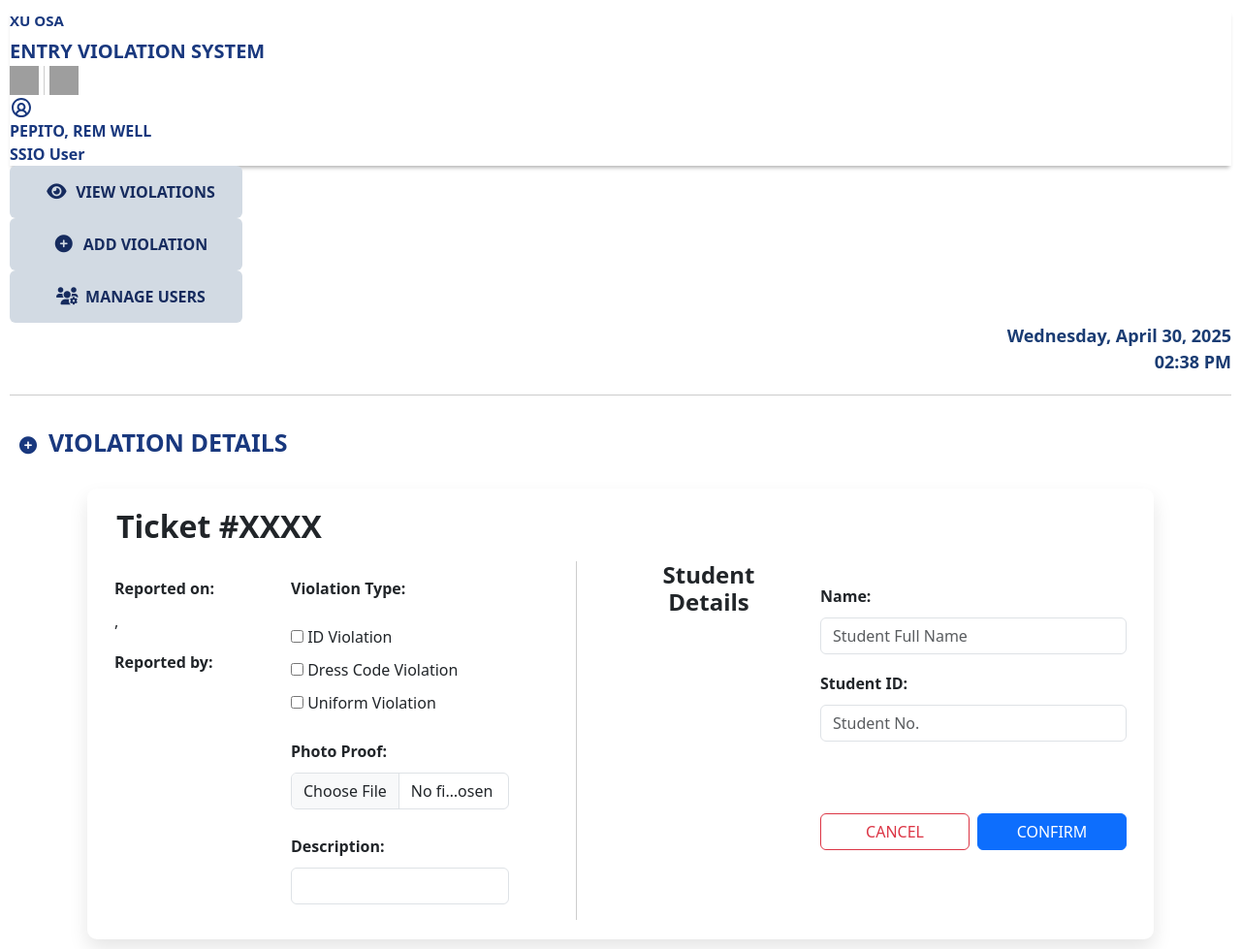
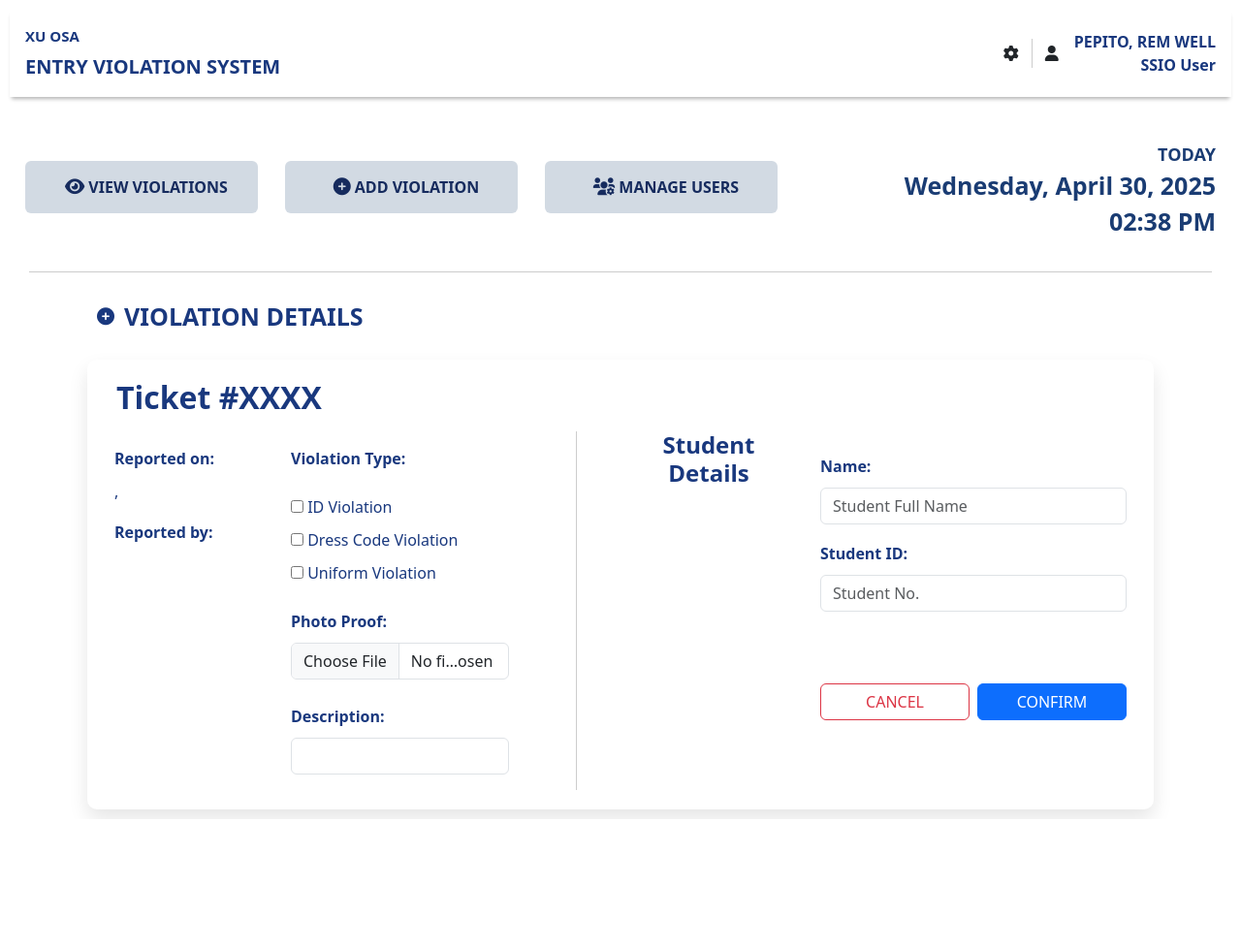
Before and after one commit to kemsk/DockerMS2, a Django app: page /admin/xu-entry-violation/add-violation in a window 1280 px wide. Shown: the whole page at 97% size. After the commit the page ends 845 px from the top, so only its background shows below. Run offline with Django 5.2, Linux system fonts and the light colour scheme; grey boxes are pictures that could not be loaded.

Commit message:
css and ts_index.html fixed

```diff
--- a/TS/templates/ts_index.html
+++ b/TS/templates/ts_index.html
@@ -14,24 +14,20 @@
   <!-- JS Links -->
   <script src="https://cdn.jsdelivr.net/npm/bootstrap@5.3.0-alpha1/dist/js/bootstrap.bundle.min.js"></script>
 </head>
-
 <body>
 
   <!-- Header Section -->
-  <div class="header">
+  <div class="header d-flex justify-content-between align-items-center p-3">
     <div class="header-title">
-      <div class="title-small">XU OSA</div>
-      <div class="title-large">ENTRY VIOLATION SYSTEM</div>
+      <div class="title-small"><strong>XU OSA</strong></div>
+      <div class="title-large"><strong>ENTRY VIOLATION SYSTEM</strong></div>
     </div>
-
-    <div class="user-info">
-      <div class="user-icons">
-        <span class="icon-settings" aria-label="Settings Icon"></span>
-        <div class="vertical-line"></div>
-        <span class="icon-user" aria-label="User Icon"></span>
+    <div class="user-info d-flex align-items-center">
+      <div class="user-icons me-3 d-flex align-items-center">
+        <i class="fa-solid fa-gear"></i>
+        <div class="vertical-line mx-2"></div><i class="fa-solid fa-user"></i>
       </div>
-      <div class="user-details">
-        <span><img src="{% static 'assets/profile.svg' %}"/></span>
+      <div class="user-details text-end">
         <div>PEPITO, REM WELL</div>
         <div>SSIO User</div>
       </div>
@@ -39,52 +35,87 @@
   </div>
 
   <!-- Admin Navigation Buttons -->
-  <div class="buttons">
-    <form method="GET" action="{% url 'ts:Dashboard' %}">
-      <button class="btn view" id="view-violations">
-        <i class="fas fa-eye icon"></i><b>VIEW VIOLATIONS</b>
-      </button>
-    </form>
-    <form method="GET" action="{% url 'ts:AddViolation' %}">
-    <button class="btn add" id="add-violation">
-      <i class="fas fa-plus-circle icon"></i><b>ADD VIOLATION</b>
-    </button>
-    </form>
-    <form method="GET" action="{% url 'ts:UserManagement' %}">
-    <button class="btn manage" id="manage-users">
-      <i class="fas fa-users-cog icon"></i><b>MANAGE USERS</b>
-    </button>
-  </form>
-    <div class="date-info">
-      <div class="date-item text-end">
-        <div id="date"></div>
-        <div id="time"></div>
-    </div>
+  <div class="nav buttons d-flex flex-wrap align-items-center p-3">
+    <a href="dashboard.html" class="btn manage me-2 mb-2">
+      <i class="fas fa-eye icon me-1" aria-hidden="true"></i><b>VIEW VIOLATIONS</b>
+    </a>
+    <a href="addViolation.html" class="btn manage me-2 mb-2">
+      <i class="fas fa-plus-circle icon me-1" aria-hidden="true"></i><b>ADD VIOLATION</b>
+    </a>
+    <a href="manageUsers.html" class="btn manage me-2 mb-2">
+      <i class="fas fa-users-cog icon me-1" aria-hidden="true"></i><b>MANAGE USERS</b>
+    </a>
+
+    <div class="date-info ms-auto text-end">
+      <div class="today">TODAY</div>
+      <div id="current-date"></div>
+      <div id="current-time"></div>
     </div>
   </div>
 
-  <div class="horizontal-line"></div>
+  <div class="horizontal-line my-3"></div>
 
-  <!-- Dynamic Content from Views -->
+  <!-- Logout Modal -->
+  <div class="modal fade" id="logoutModal" tabindex="-1" aria-labelledby="logoutModalLabel" aria-hidden="true">
+    <div class="modal-dialog">
+      <div class="modal-content">
+
+        <div class="modal-header">
+          <h5 class="modal-title" id="logoutModalLabel">Confirm Logout</h5>
+          <button type="button" class="btn-close" data-bs-dismiss="modal" aria-label="Close"></button>
+        </div>
+
+        <div class="modal-body text-center">
+          <p>Are you sure you want to logout, <strong>Rem Well Pepito</strong>?</p>
+        </div>
+
+        <div class="modal-footer">
+          <button type="button" class="btn btn-secondary" data-bs-dismiss="modal">Cancel</button>
+          <a href="loginPage.html" class="btn btn-danger">Logout</a>
+        </div>
+
+      </div>
+    </div>
+  </div>
+
+  <!-- Dynamic Content -->
   {% block content %}
   {% endblock %}
+
+  <!-- Custom Scripts -->
+  <script src="{% static 'js/admin.js' %}"></script>
 
   <!-- Live Clock Script -->
   <script>
     function updateDateTime() {
       const now = new Date();
       const dateOptions = { weekday: 'long', year: 'numeric', month: 'long', day: 'numeric' };
-      const timeOptions = { hour: '2-digit', minute: '2-digit'};
+      const timeOptions = { hour: '2-digit', minute: '2-digit' };
 
-      const formattedDate = now.toLocaleDateString(undefined, dateOptions);
-      const formattedTime = now.toLocaleTimeString(undefined, timeOptions);
-
-      document.getElementById('date').textContent = formattedDate;
-      document.getElementById('time').textContent = formattedTime;
+      document.getElementById('current-date').textContent = now.toLocaleDateString(undefined, dateOptions);
+      document.getElementById('current-time').textContent = now.toLocaleTimeString(undefined, timeOptions);
     }
 
     updateDateTime();
     setInterval(updateDateTime, 1000);
+
+    document.addEventListener('DOMContentLoaded', function () {
+      const buttons = document.querySelectorAll('.buttons .btn');
+      const sections = document.querySelectorAll('.content-section');
+
+      buttons.forEach(button => {
+        button.addEventListener('click', function () {
+          buttons.forEach(btn => btn.classList.remove('active-btn'));
+          sections.forEach(section => section.style.display = 'none');
+
+          this.classList.add('active-btn');
+
+          const targetId = this.id + '-content';
+          const targetSection = document.getElementById(targetId);
+          if (targetSection) targetSection.style.display = 'block';
+        });
+      });
+    });
   </script>
 
 </body>
--- a/static/css/styles.css
+++ b/static/css/styles.css
@@ -7,20 +7,18 @@
 
 body {
   font-family: 'Overpass', sans-serif;
-    padding: 10px;
-    background-color: #f7f9fc;
+  margin: 0;
+  padding: 10px; /* Added 'px' to fix syntax issue */
 }
 
-  .container, .container-fluid {
+.container {
   max-width: 1100px;
   margin: auto;
   background: #fff;
   border-radius: 10px;
-    padding: 20px;
   box-shadow: 0px 10px 20px rgba(0, 0, 0, 0.1);
 }
 
-  /* Header */
 .header {
   font-weight: 600;
   box-shadow: 0 4px 4px -2px rgba(0, 0, 0, 0.3);
@@ -39,8 +37,8 @@
 
 .title-large {
   font-size: 20px;
+  color: #19387E; /* Xavier University Dark Blue */
   font-weight: bold;
-    color: #19387E;
 }
 
 .user-details {
@@ -59,18 +57,17 @@
 }
 
 .vertical-line {
-    width: 1px;
-    height: 30px;
-    background-color: #ccc;
+  width: 1px; /* Width of the line */
+  height: 30px; /* Height of the line, matches icon size */
+  background-color: #ccc; /* Color of the line */
 }
 
 .horizontal-line {
-    margin: 20px 0;
+  margin: 20px;
   height: 1px;
-    background-color: #ccc;
+  background-color: #ccc; /* Color of the line */
 }
 
-  /* Icon placeholders */
 .icon-settings,
 .icon-user {
   display: inline-block;
@@ -79,71 +76,76 @@
   background-size: cover;
 }
 
-  .icon-settings {
-    background-image: url("/assets/icons/settings.svg");
-  }
-
-  .icon-user {
-    background-image: url("/assets/icons/profile.svg");
-  }
-
 /* Navigation Buttons */
 .nav.buttons {
   margin-top: 30px;
   gap: 20px;
   align-items: center;
+  font-size: 16px;
+  cursor: pointer;
   width: 100%;
+}
+
+.button-container {
+  margin: auto;
+  padding: 20px;
+  horizontal-align: center;
 }
 
 .btn {
   font-size: 16px;
   width: 100%;
   max-width: 240px;
-    font-weight: bold;
   transition: background-color 0.3s ease, transform 0.2s ease, box-shadow 0.3s ease;
+
 }
 
-  .btn.view,
-  .btn.add,
-  .btn.manage {
-    background-color: #D2DAE3;
-    color: #162B5E;
+/* Unified button color for View, Add, and Manage */
+.btn.view, .btn.add, .btn.manage {
+  background-color: #D2DAE3; /* Light Blue background */
+  color: #162B5E; /* Xavier University Dark Blue text */
+  weight: bold;
 }
 
-  .btn.view:hover,
-  .btn.add:hover,
-  .btn.manage:hover {
-    background-color: #c0d5f3;
-    transform: translateY(-3px);
-    box-shadow: 0 4px 15px rgba(0, 0, 0, 0.2);
+/* Hover Effects */
+.btn:hover {
+  transform: translateY(-5px);  /* Adds lift effect */
+  box-shadow: 0 4px 15px rgba(0, 0, 0, 0.2); /* Adds shadow */
 }
 
+/* Active State for clicked button */
 .buttons .btn.active {
-    background-color: #19387E;
+  background-color: #19387E; /* Xavier University Light Blue for active state */
   color: white;
 }
 
-  .icon {
-    display: inline-flex;
-    justify-content: center;
-    width: 20px;
-    height: 20px;
-    margin: 10px;
-    color: inherit;
+.btn.view:hover, .btn.add:hover, .btn.manage:hover {
+  background-color: #c0d5f3;  /* Slightly darker blue when hovered */
 }
 
+.icon {
+  display: inline-flex; /* Ensure icons are treated as block elements */
+  justify-content: center; /* Horizontally center the icon */
+  width: 20px; /* Width of the icon */
+  height: 20px; /* Height of the icon */
+  color: inherit; /* Inherit the button's text color */
+  margin: 10px; /* Margin around the icon */
+}
+
+/* For Font Awesome Icons */
 .fas {
   font-size: 18px;
+  color: inherit;
+  width: fit-content
 }
 
-  /* Date and Time */
-  .date-info {
-    text-align: right;
-    font-size: 18px;
-    color: #1a3c73;
-    font-weight: bold;
-    margin-left: auto;
-    padding-left: 20px;
+/* Date and Time Section positioned beside the buttons */
+.date-info-container {
+  display: flex;
+  justify-content: space-between;
+  width: 100%; /* Ensure it takes up full width of its container */
+  align-items: center;
+  padding: 10px 30px 30px;
 }
 
 .today {
@@ -151,101 +153,78 @@
   font-weight: bold;
 }
 
+.date-info {
+  text-align: right;
+  font-size: 25px;
+  color: #1a3c73; /* Accent Blue */
+  font-weight: bold;
+  margin-left: auto; /* Pushes date/time to the right */
+  padding-left: 20px; /* Adds some spacing from the buttons */
+  flex-grow: 1;
+}
+
 .current-date {
   font-size: 24px;
+  font-weight: bold;
 }
 
+/* Time Section */
 .current-time {
   font-size: 18px;
 }
 
-  /* Content Section */
 .content-section {
   display: none;
-    transition: opacity 0.3s ease;
+  transition: all 0.5s ease;
 }
 
 .content-section.show {
   display: block;
-    opacity: 1;
 }
 
+
 .section-header {
+  align-items: center; /* Vertically center all elements */
+  max-width: 1100px; /* Match the container width */
+  margin: auto; /* Center the container horizontally */
   padding-top: 10px;
-    color: #19387E;
-    font-size: 25px;
-    font-weight: bold;
-    display: flex;
-    align-items: center;
 }
 
-  /* Controls */
-  .controls {
-    display: flex;
-    gap: 10px;
-    align-items: center;
-    flex-wrap: wrap;
-    margin-top: 15px;
-  }
-
-  .outline {
-    padding: 8px 10px;
-    color: #1a2f6b;
-    border: 1px solid #DCDCDD;
-    border-radius: 10px;
-    font-size: 16px;
-    cursor: pointer;
-    transition: all 0.3s ease;
-  }
-
-  /* Table */
-  .table {
-    width: 100%;
+.h2, .title-section {
+  max-width: 1100px;
+  color: #19387E; /* Xavier University Dark Blue */
+  font-weight: bold;
+  font-size: 25px;
+  display: flex; /* Keeps the flexbox layout */
+  justify-content: flex-start; /* Aligns content to the left */
+  align-items: center; /* Vertically centers the text (optional) */
   border-collapse: collapse;
-    background: white;
-    border-radius: 10px;
-    margin-top: 20px;
   overflow: hidden;
 }
 
-  th, td {
-    text-align: left;
-    padding: 10px;
-    font-size: 14px;
+/* Controls Container */
+.controls {
+  display: flex;
+  gap: 10px; /* Spacing between controls */
+  align-items: center; /* Vertically center the controls */
 }
 
-  th {
-    color: #19387E;
-    font-weight: bold;
-    background-color: #f1f4f9;
+/* Filter Button */
+.outline {
+  padding:  8px 10px;
+  color: #1a2f6b; /* Xavier University Dark Blue text */
+  border: 1px solid #DCDCDD;
+  border-radius: 10px;
+  cursor: pointer;
+  transition: all 0.3s ease;
+  font-size: 16px;
 }
 
-  td {
-    color: #333;
-  }
-
-  tr {
-    border-bottom: 1px solid #eee;
-  }
-
-  /* Status Colors */
-  .status-dot {
-    height: 10px;
-    width: 10px;
-    border-radius: 50%;
-    display: inline-block;
-    margin-right: 8px;
-  }
-
-  .status-dot.Pending { background-color: red; }
-  .status-dot.Resolved { background-color: orange; }
-  .status-dot.Claimed { background-color: green; }
-  .status-dot.Cleared { background-color: blue; }
 
 /* View More Button */
 .view-more {
   display: block;
-    margin: 20px auto;
+  margin: 20px auto; /* Center the button */
   padding: 10px 20px;
   background-color: #dbe1ee;
   color: #1a2f6b;
@@ -259,23 +238,88 @@
   background-color: #c0d5f3;
 }
 
-  /* Add Violation / Manage User Form Sections */
+/* Table Styles */
+.table {
+  width: 100%;
+  border-collapse: collapse;
+  background: white;
+  margin-top: 20px;
+  border-radius: 10px;
+  overflow: hidden;
+}
+
+th, td {
+  text-align: left;
+}
+
+th {
+  font-size: 16px;
+  font-weight: bold;
+  color: #19387E; /* White text for the header */
+  font-size: 16px;
+}
+
+tr {
+  margin-top: auto;
+  font-size: 16px;
+}
+
+td {
+  color: #333;
+  font-size: 14px;
+  font-weight: medium;
+}
+
+
+/* Status Dot Colors */
+.status-dot {
+  height: 10px;
+  width: 10px;
+  border-radius: 50%;
+  display: inline-block;
+  margin-right: 8px;
+}
+
+.Pending { background-color: red; }
+.Resolved { background-color: orange; }
+.Claimed { background-color: green; }
+.Cleared { background-color: blue; }
+
+
+.container-fluid {
+  padding: 20px;
+  max-width: 1100px;
+  margin: auto;
+  background: #fff;
+  border-radius: 10px;
+  box-shadow: 0px 10px 20px rgba(0, 0, 0, 0.1);
+}
+
+.row {
+  color: #19387E;
+  weight: bold;
+}
+
+
 form {
-    flex: 1;
+  flex: 1; /* Ensures the form takes up equal space in a flex container */
 }
 
 .violations-details,
 .student-details {
-    flex: 1;
+  flex: 1; /* Ensures both columns take up equal width */
   display: flex;
-    flex-direction: column;
-    gap: 10px;
+  flex-direction: column; /* Aligns content vertically within each column */
+  gap: 10px; /* Adds spacing between elements */
 }
+
 
 .checkboxes {
   display: block;
   margin-bottom: 5px;
+  cursor: pointer;
 }
+
 
 .student-photo img {
   width: 100%;
@@ -285,7 +329,6 @@
   border-radius: 5px;
 }
 
-  /* Panel Layout */
 .invi-container {
   display: flex;
   gap: 20px;
@@ -314,8 +357,9 @@
   color: #fff;
 }
 
-  /* Responsive Layout */
+
 @media (max-width: 768px) {
+
   .header, .filters, .buttons {
       flex-direction: column;
       align-items: stretch;
@@ -339,13 +383,13 @@
   }
 
   .controls {
-      flex-direction: column;
-      align-items: flex-start;
-      gap: 10px;
+      flex-direction: column; /* Stack controls vertically */
+      align-items: flex-start; /* Align controls to the left */
+      gap: 10px; /* Add spacing between stacked controls */
   }
 
   .search-container {
-      width: 100%;
+      width: 100%; /* Make search input full width */
   }
 
   .row {
```
Lines whose indentation alone changed are shown as unchanged.
